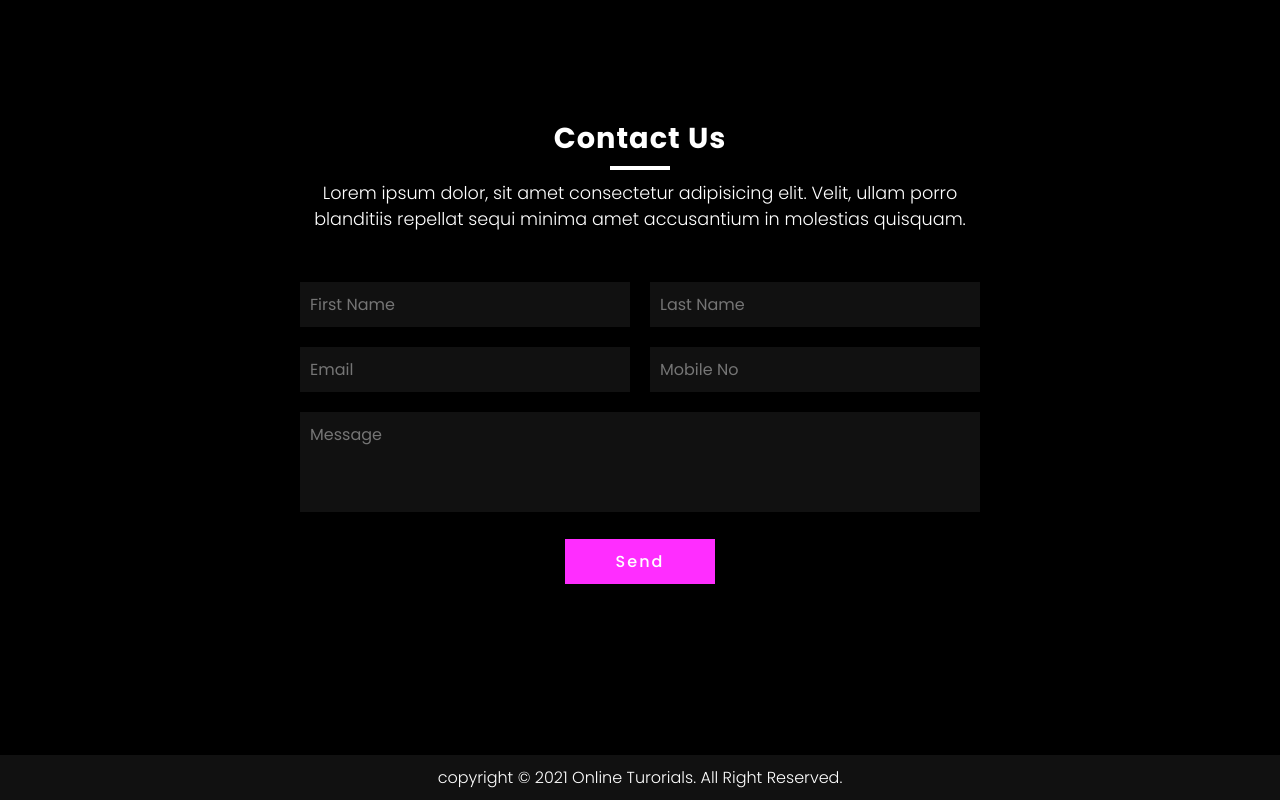
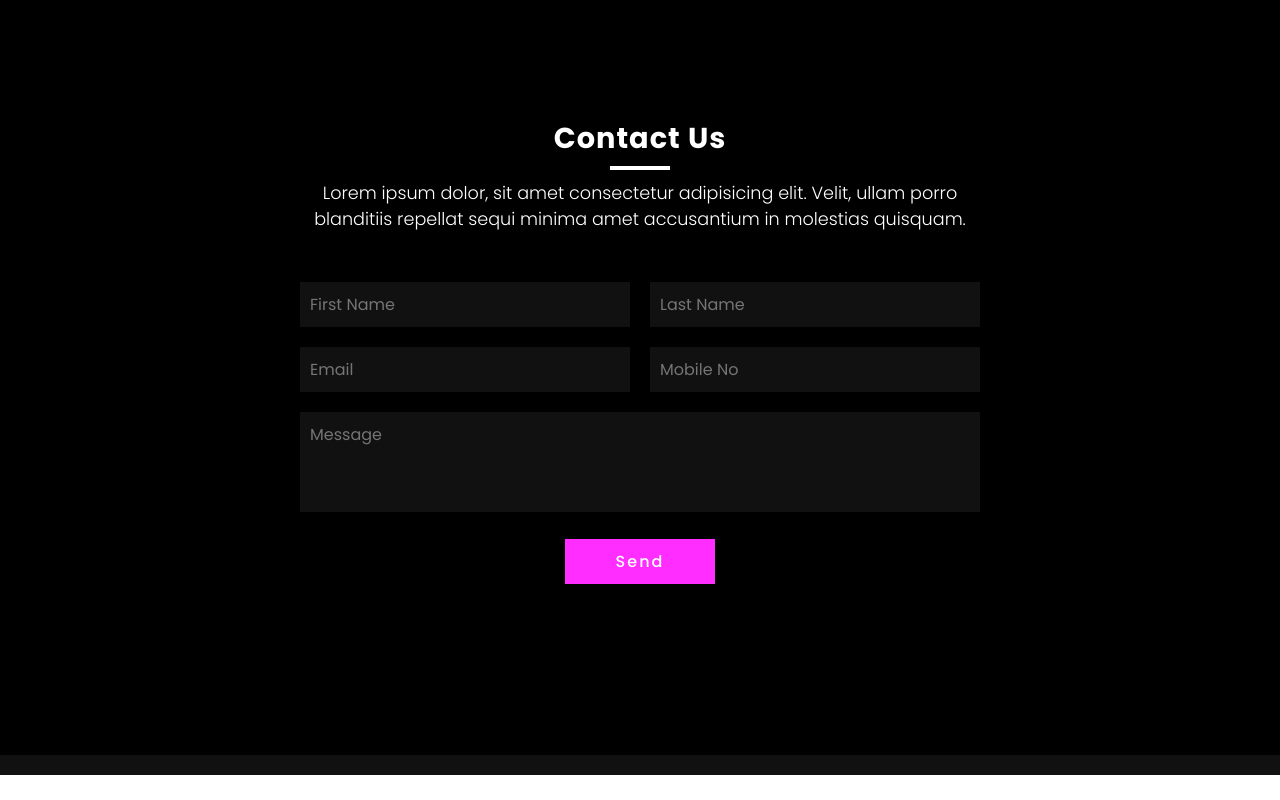
Before and after one commit to elain12/landing-page, a plain HTML site: page index.html in a window 1280 px wide. Shown: the part 4588-5388 px from the top of the page. After the commit the page ends 5363 px from the top, so only its background shows below. Drawn offline with Linux system fonts and the light colour scheme.

Commit message:
hapus copyright

```diff
--- a/index.html
+++ b/index.html
@@ -198,7 +198,7 @@
     </section>
 
     <div class="copyright">
-        <p>copyright © 2021 Online Turorials. All Right Reserved.</p>
+        <p></p>
     </div>
 
     <div class="sidebar">
```
